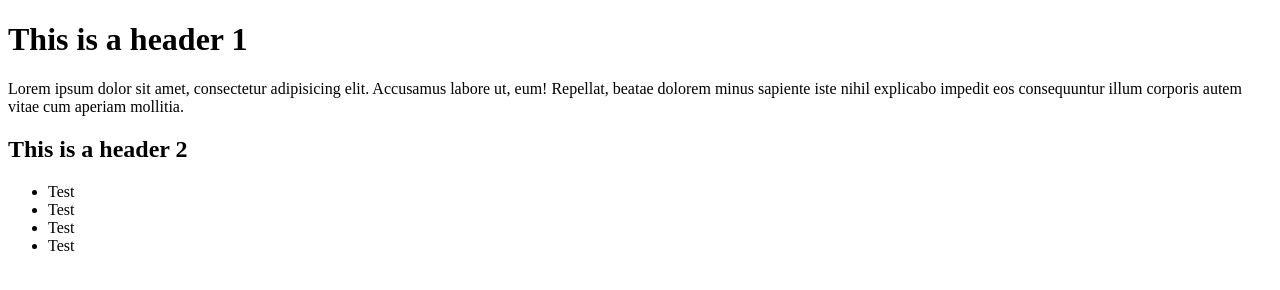
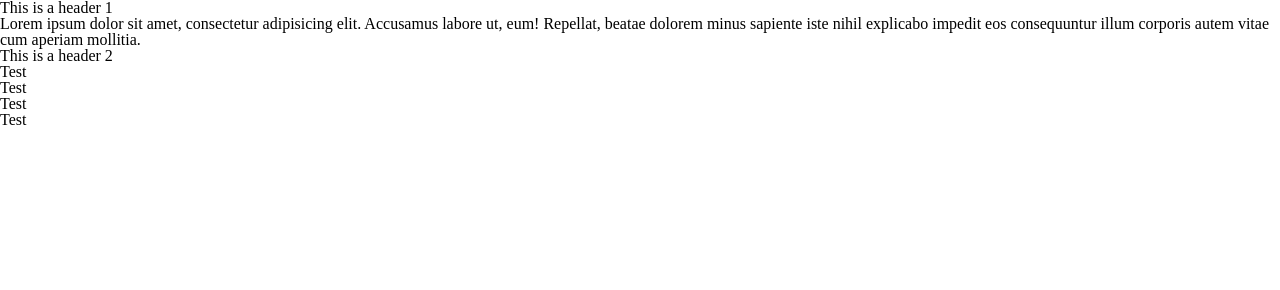
Before and after one commit to boosparx/boosparx.github.io, a plain HTML site: page index.html in a window 1280 px wide. Drawn offline with Linux system fonts and the light colour scheme.

Commit message:
version 2

```diff
--- a/index.html
+++ b/index.html
@@ -6,9 +6,8 @@
 
     <meta charset="UTF-8">
     <title>Example Page</title>
-    <!-- Once a reset.css is used uncomment the following line to see how this stylesheet works-->
-    <!--Try enabling and then disabling it more than once.-->
-    <!-- <link rel="stylesheet" href="reset.css"> -->
+
+    <link rel="stylesheet" href="reset.css">
 
   </head>
 
```
